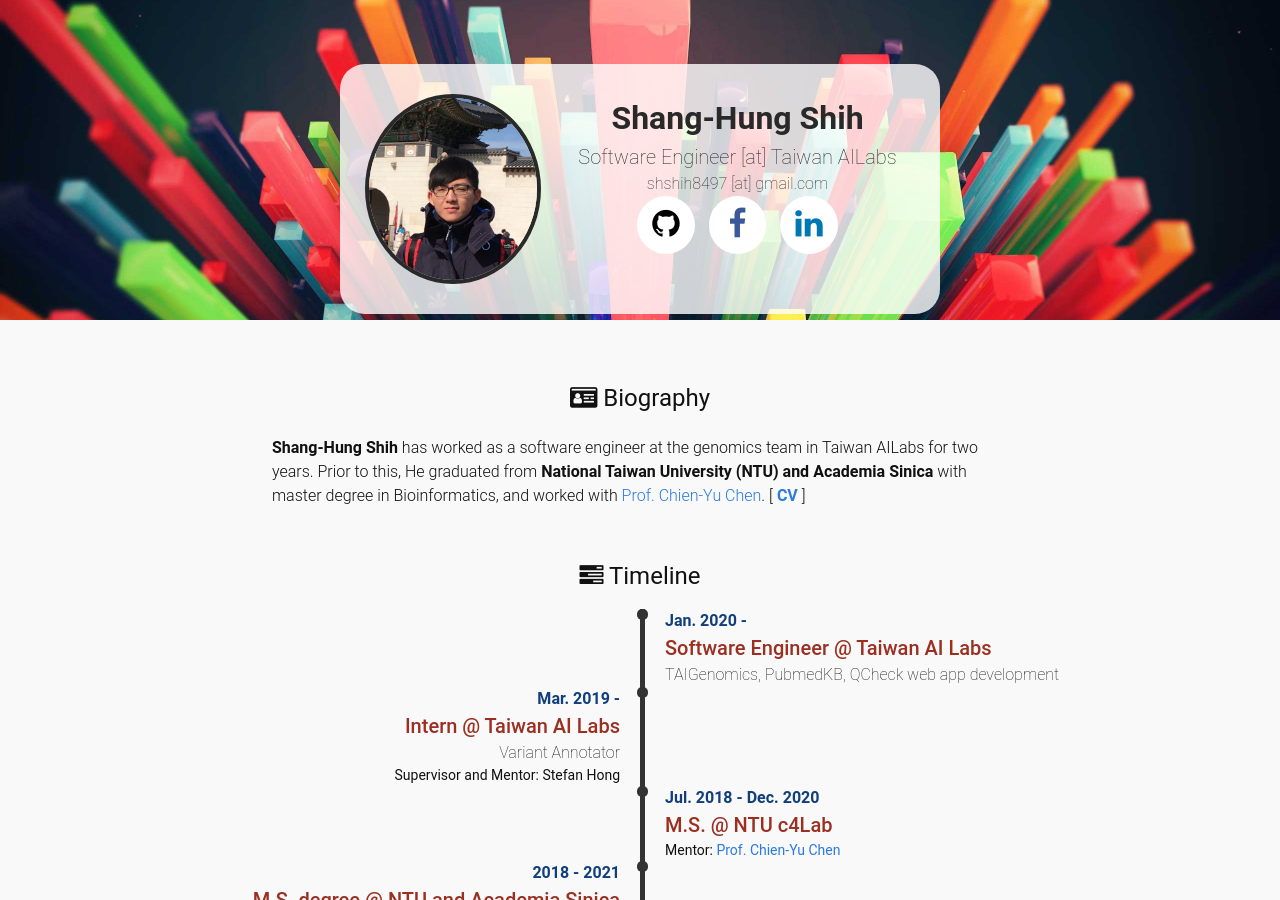
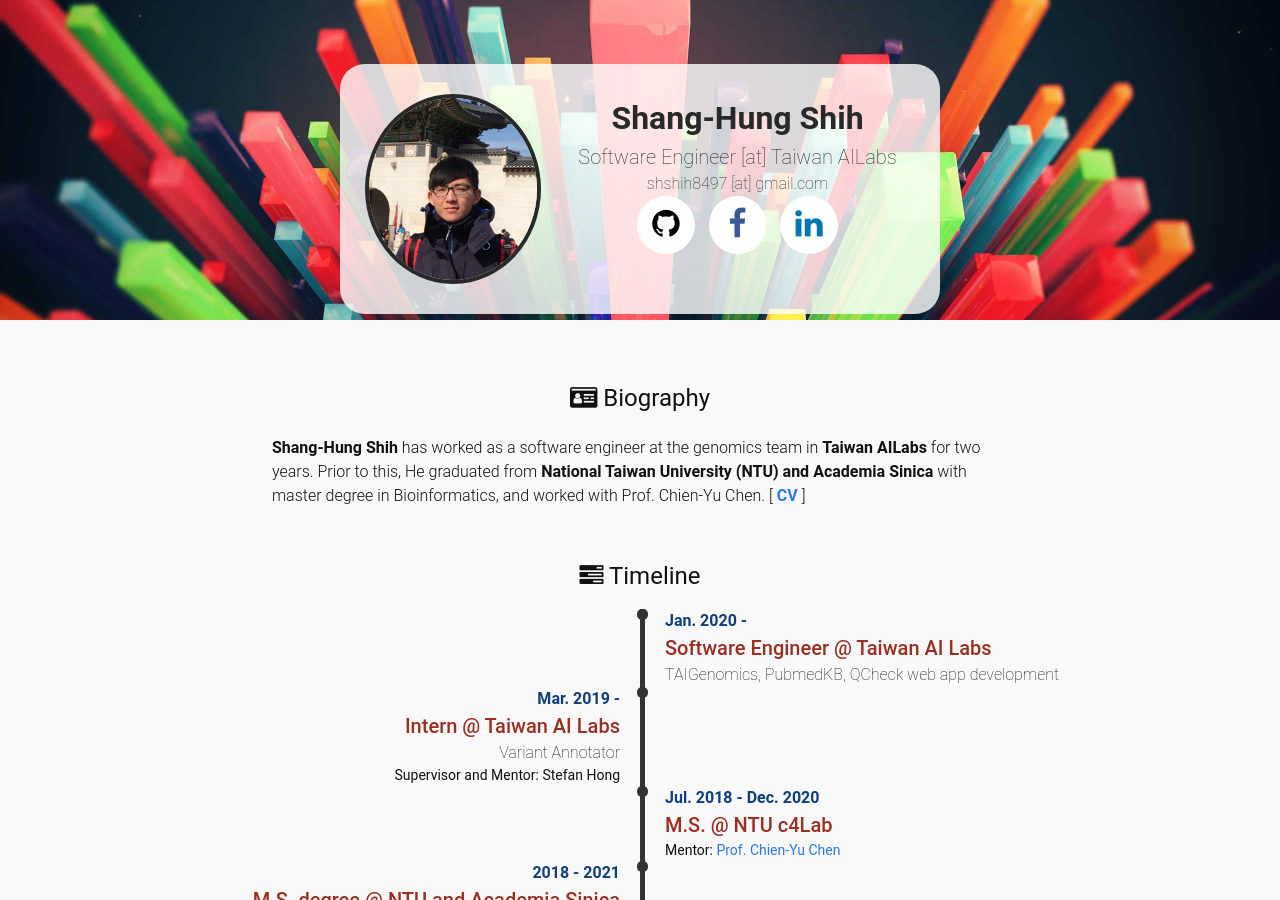
Before and after one commit to shanghungshih/shanghungshih.github.io, a Jekyll site: the page built from index.html, in a window 1280 px wide and 900 px high. Built offline with Jekyll 4.4.1, drawn with Linux system fonts in a browser that asks for light colours; the list of posts is cut into pages by our own code.

Commit message:
Update bio

```diff
--- a/_data/bio.yml
+++ b/_data/bio.yml
@@ -7,7 +7,7 @@
 normal:
   date:     "Sept. 2018"
   title:    ""
-  content:  "<strong>Shang-Hung Shih</strong> has worked as a software engineer at the genomics team in Taiwan AILabs for two years. Prior to this, He graduated from <strong>National Taiwan University (NTU) and Academia Sinica</strong> with master degree in Bioinformatics, and worked with <a href='http://bioinfo.bime.ntu.edu.tw/c4lab/index.php/members/'>Prof. Chien-Yu Chen</a>."
+  content:  "<strong>Shang-Hung Shih</strong> has worked as a software engineer at the genomics team in <strong>Taiwan AILabs</strong> for two years. Prior to this, He graduated from <strong>National Taiwan University (NTU) and Academia Sinica</strong> with master degree in Bioinformatics, and worked with Prof. Chien-Yu Chen."
 short:
   date:
   title:  "Fast Learner"
```
